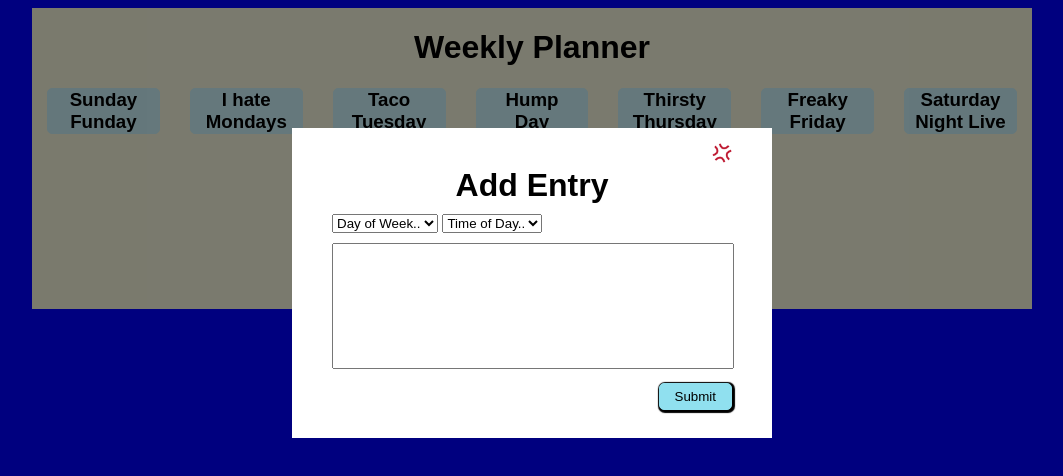
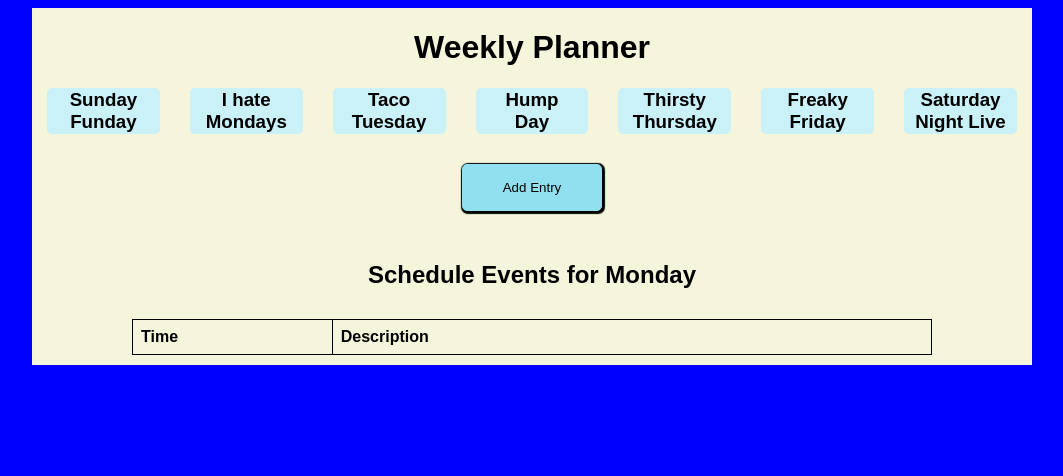
Before and after one commit to andychen97/week-planner, a website: page index.html in a window 1280 px wide. Both pictures are taken after a click on the button "Add Entry". Shown: the whole page, without its empty margins (108-1171 px from the left). Drawn offline with Linux system fonts and the light colour scheme.

Commit message:
in progro

```diff
--- a/index.html
+++ b/index.html
@@ -57,20 +57,20 @@
                   <div class="col-1">
                     <select name="day">
                       <option disabled selected>Day of Week..</option>
-                      <option>Sunday</option>
-                      <option>Monday</option>
-                      <option>Tuesday</option>
-                      <option>Wednesday</option>
-                      <option>Thursday</option>
-                      <option>Friday</option>
-                      <option>Saturday</option>
+                      <option value="sunday">Sunday</option>
+                      <option value="monday">Monday</option>
+                      <option value="tuesday" >Tuesday</option >
+                      <option value="wednesday">Wednesday</option>
+                      <option value="thursday">Thursday</option>
+                      <option value="friday">Friday</option>
+                      <option value="saturday">Saturday</option>
                     </select>
                     <select name="time">
                       <option disabled selected>Time of Day..</option>
-                      <option>Morning</option>
-                      <option>Noon</option>
-                      <option>Afternoon</option>
-                      <option>Evening</option>
+                      <option value="morning">Morning</option>
+                      <option value="noon">Noon</option>
+                      <option value="afternoon">Afternoon</option>
+                      <option value="evening">Evening</option>
                     </select>
                   </div>
                 </div>
@@ -92,10 +92,25 @@
     </div>
     <div class="row">
       <div class="col-1 align-center">
-        <h2 class="inline">Schedule Events for</h2>
-        <h2 class="inline">Monday</h2>
+        <h2 class="inline">Schedule Events for <span class="current-day">Monday</span></h2>
       </div>
+    </div>
+    <div class="row">
+      <div class="col-1 align-center">
+        <div class="row center">
+          <table>
+            <thead>
+              <tr>
+                <th class="tbl-time" scope="col">Time</th>
+                <th class="tbl-descript" scope="col">Description</th>
+              </tr>
+            </thead>
+            <tbody>
 
+            </tbody>
+          </table>
+        </div>
+      </div>
     </div>
   </div>
 
--- a/main.js
+++ b/main.js
@@ -2,6 +2,8 @@ var $entryButt = document.querySelector('.add-button');
 var $modal = document.querySelector('.modal');
 var $exitButt = document.querySelector('.exit-button');
 var $days = document.querySelectorAll('.day');
+var $tbl = document.querySelector('table');
+var $form = document.querySelector('form');
 
 function addEntry(event) {
   $modal.className = 'modal';
@@ -16,9 +18,31 @@ function exitModal(event) {
 $exitButt.addEventListener('click', exitModal);
 
 function days(event) {
-  for (var i = 0; i < $days.length; i++) {
+  // for (var i = 0; i < $days.length; i++) {
 
-  }
+  // }
 }
 
-$days.addEventListener('click', days);
+function renderTbl(event) {
+  var $tr = document.createElement('tr');
+
+  var $td1 = document.createElement('td');
+  $td1.textContent = data.task[event].time[event];
+  $tr.appendChild($td1);
+
+  var $td2 = document.createElement('td');
+  $td2.textContent = '';
+  $tr.appendChild($td2);
+
+  return $tr;
+}
+
+// $days.addEventListener('click', days);
+
+// function
+
+$form.addEventListener('submit', addEntry);
+
+function addEntry(event) {
+
+}
--- a/styles.css
+++ b/styles.css
@@ -121,3 +121,24 @@ textarea {
   border-radius: 5px;
   margin: 0 15px;
 }
+
+.tbl-descript {
+  width: 75%;
+}
+
+.tbl-time {
+  width: 25%;
+}
+
+table {
+  border-collapse: collapse;
+  width: 80%;
+  margin: 10px 20px;
+}
+
+th,
+td {
+  border: 1px solid black;
+  padding: 0.5rem;
+  text-align: left;
+}
```
Also changed, not shown: data.js (added, +34 -0 lines).
